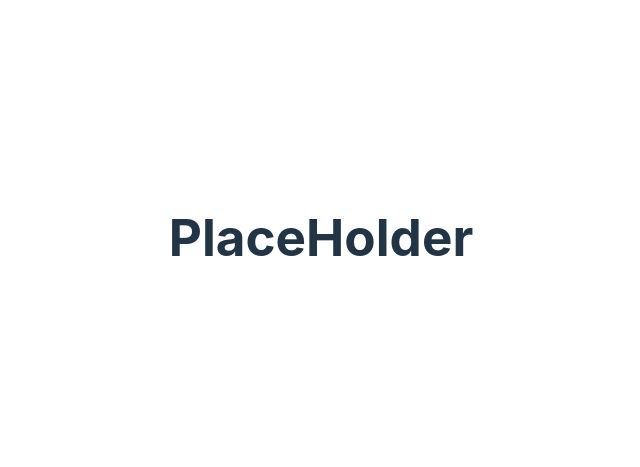
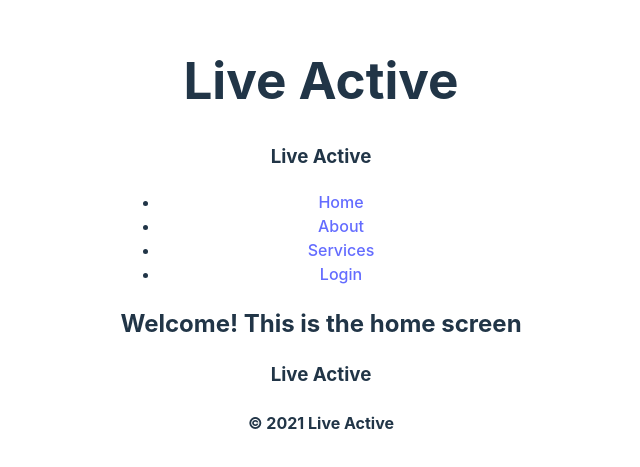
Before and after one commit to xTh3Unkn0wnx/CS-180-Team-6-Project, a React (Vite) app in the folder main-src/: page /home in a window 1280 px wide. Shown: the part 163-630 px from the top of the page, without its empty margins (319-959 px from the left). Built offline with nearby package versions, Linux system fonts and the light colour scheme.

Commit message:
Modify the files for front end

```diff
--- a/main-src/src/client/components/Footer.tsx
+++ b/main-src/src/client/components/Footer.tsx
@@ -2,6 +2,11 @@ import React from "react"
 
 export const Footer = () => {
   return (
-    <div>Footer</div>
+    <div>
+      <footer>
+        <h3>Live Active</h3>
+        <h4>&copy; 2021 Live Active</h4>
+      </footer>
+    </div>
   )
 }
--- /dev/null
+++ b/main-src/src/client/components/NavBar.tsx
@@ -0,0 +1,18 @@
+import React from "react";
+import { Link } from "react-router-dom";
+
+export const NavBar = () => {
+  return (
+    <div>
+      <nav>
+        <h3>Live Active</h3>
+        <ul>
+          <li> <Link to={"/home"}>Home</Link> </li>
+          <li> <Link to={"/hello"}>About</Link> </li>
+          <li> <Link to={"/hello"}>Services</Link></li>
+          <li> <Link to={"/"}>Login</Link></li>
+        </ul>
+      </nav>
+    </div>
+  );
+};
--- a/main-src/src/client/components/NotFound.tsx
+++ b/main-src/src/client/components/NotFound.tsx
@@ -1,9 +1,11 @@
 import React from 'react';
+import { NavBar } from './NavBar';
 
 export const NotFoundPage: React.FC = () => {
   return (
-    <div>
+    <>
       <h1>404: Page Not Found</h1>
-    </div>
+      <NavBar />
+    </>
   );
 };
--- a/main-src/src/client/pages/homeScreen.tsx
+++ b/main-src/src/client/pages/homeScreen.tsx
@@ -1,12 +1,18 @@
 import React from "react";
+import { Header } from "../components/Header";
+import { Footer } from "../components/Footer";
+import { NavBar } from "../components/NavBar";
 
 export const HomeScreen = () => {
 
     return (
         <>
-            <h1>
-                PlaceHolder
-            </h1>
+            <Header title="Live Active" />
+            <NavBar />
+            <h2>
+                Welcome! This is the home screen
+            </h2>
+            <Footer />
         </>
     )
 };
```
Also changed, not shown: main-src/src/client/App.tsx (+2 -88 lines).
